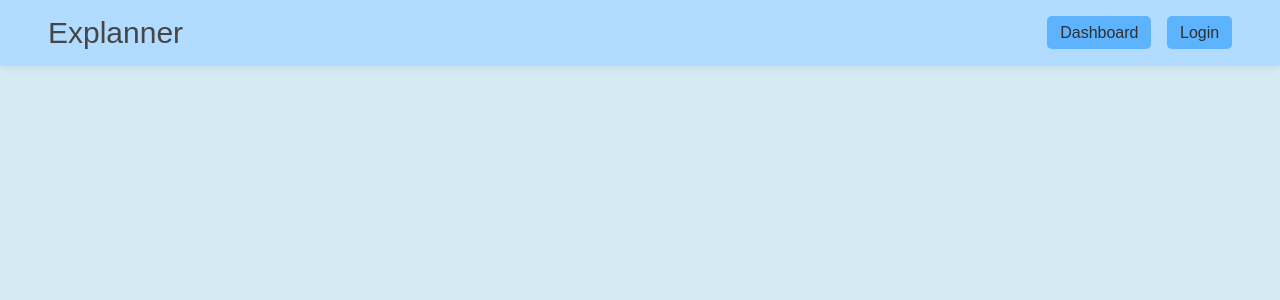
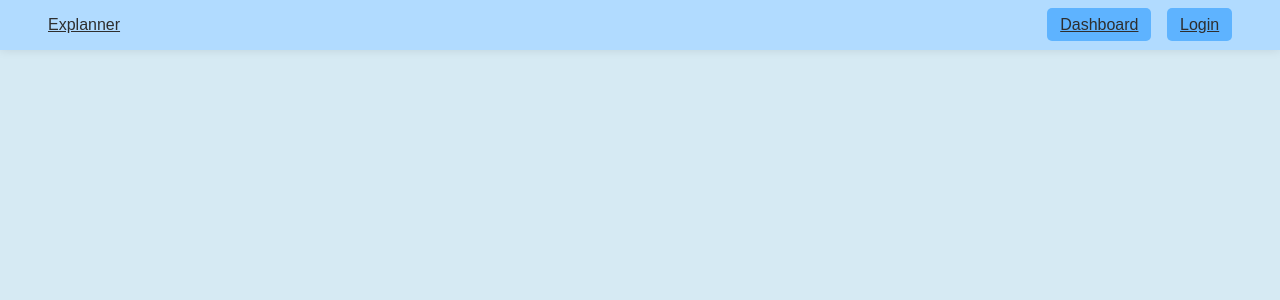
Before and after one commit to BlackBoxBanner/smartplanner, a Next.js app: page / in a window 1280 px wide. Shown: the top 300 px of the page. Built offline with nearby package versions, Linux system fonts and the light colour scheme.

Commit message:
Update MainNavbar.js
FIX: Change HTML <a> tag to Link next/Link

```diff
--- a/components/MainNavbar.js
+++ b/components/MainNavbar.js
@@ -5,15 +5,15 @@ export default function Navbar() {
   return (
     <nav className={styles.container}>
       <div>
-        <a href="/" className={styles.title}>Explanner</a>
+        <Link href="/" className={styles.title}>Explanner</Link>
       </div>
       <div className={styles.RightButton}>
         <ul>
           <li>
-            <a href="/user/dashboard" className={styles.link}>Dashboard</a>
+            <Link href="/user/dashboard" className={styles.link}>Dashboard</Link>
           </li>
           <li>
-            <a href="/auth/login" className={styles.link}>Login</a>
+            <Link href="/auth/login" className={styles.link}>Login</Link>
           </li>
         </ul>
       </div>
```
